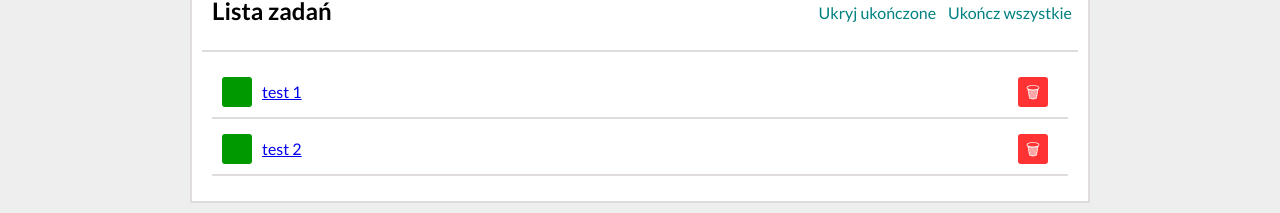
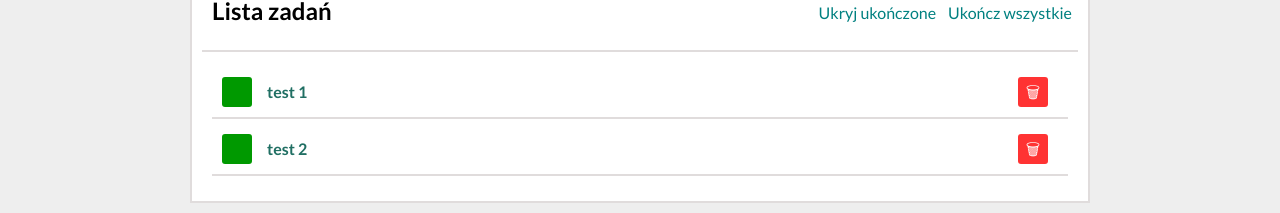
Before and after one commit to oleksaGrzegorz/todos-list-react, a React (Create React App) app: page /#/zadania in a window 1280 px wide. Both pictures are taken after a click on the button "Pobierz przykładowe zadania". Shown: the part 567-780 px from the top of the page. Built offline with nearby package versions, Linux system fonts and the light colour scheme.

Commit message:
tasksPage - changed colors

```diff
--- a/src/features/tasks/TasksPage/TaskList/index.js
+++ b/src/features/tasks/TasksPage/TaskList/index.js
@@ -1,11 +1,11 @@
 import { useSelector, useDispatch } from "react-redux";
-import { List, Item, Content, Button } from "./styled";
+import { List, Item, Content, Button, StyledLink } from "./styled";
 import {
   toggleTaskDone,
   removeTask,
   selectTaskByQuery,
 } from "../../tasksSlice";
-import { Link, useLocation } from "react-router-dom";
+import { useLocation } from "react-router-dom";
 
 const TaskList = () => {
   const location = useLocation();
@@ -23,7 +23,7 @@ const TaskList = () => {
             {task.done ? "✓" : ""}
           </Button>
           <Content $done={task.done}>
-            <Link to={`/zadania/${task.id}`}>{task.content}</Link>
+            <StyledLink to={`/zadania/${task.id}`}>{task.content}</StyledLink>
           </Content>
           <Button $remove onClick={() => dispatch(removeTask(task.id))}>
             🗑
--- a/src/features/tasks/TasksPage/TaskList/styled.js
+++ b/src/features/tasks/TasksPage/TaskList/styled.js
@@ -1,4 +1,5 @@
 import styled, { css } from "styled-components";
+import { Link } from "react-router-dom";
 
 export const List = styled.ul`
   padding: 10px;
@@ -28,6 +29,21 @@ export const Content = styled.span`
     css`
       text-decoration: line-through;
     `}
+`;
+
+export const StyledLink = styled(Link)`
+  text-decoration: none;
+  color: #206f63;
+  font-weight: bold;
+  background: none;
+  border: none;
+  cursor: pointer;
+  padding: 5px;
+  transition: color 0.3s;
+
+  &:hover {
+    color: #179d8e;
+  }
 `;
 
 export const Button = styled.button`
```
